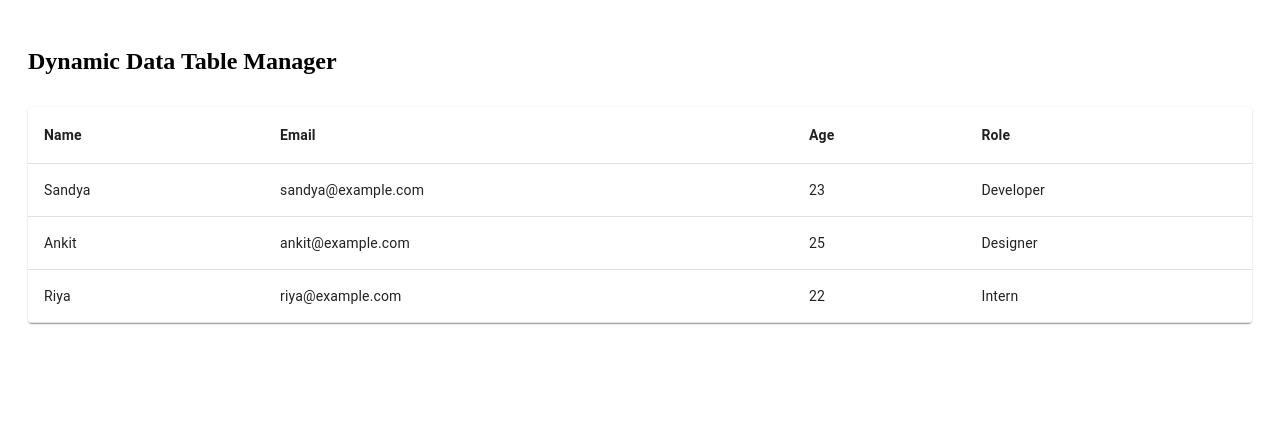
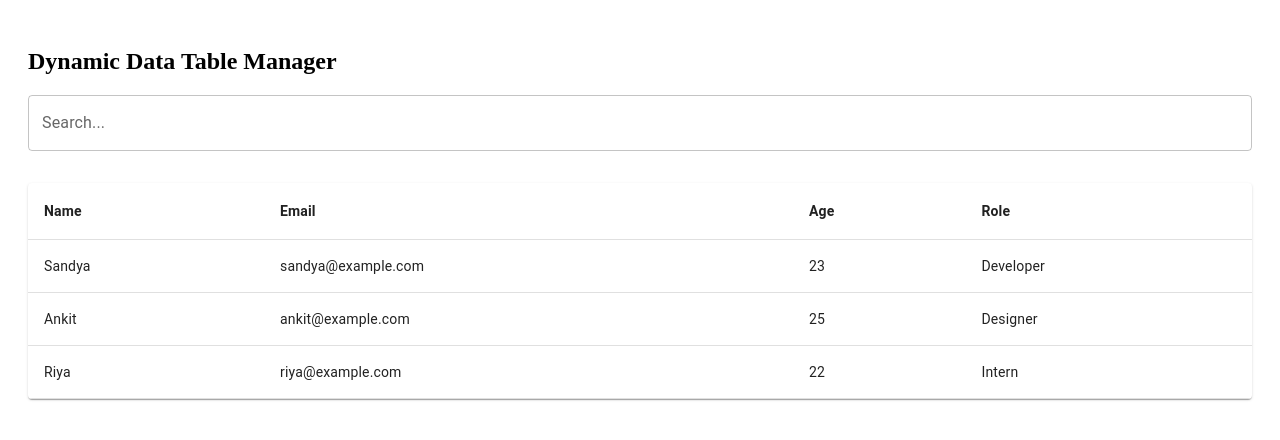
Before and after one commit to kuttysathya/Dynamic-data-table-manager, a Next.js app: page / in a window 1280 px wide. Shown: the top 440 px of the page. Built offline with nearby package versions, Linux system fonts and the light colour scheme.

Commit message:
feat: Added search & sorting for table data

```diff
--- a/app/components/DataTable.tsx
+++ b/app/components/DataTable.tsx
@@ -2,6 +2,8 @@
 
 import { useSelector } from "react-redux";
 import { RootState } from "../../redux/store";
+import { TextField } from "@mui/material";
+import { useState } from "react";
 import {
   Table,
   TableBody,
@@ -12,23 +14,75 @@ import {
   Paper,
 } from "@mui/material";
 
+type TableRowType = {
+  name: string;
+  email: string;
+  age: number;
+  role: string;
+  [key: string]: string | number;
+};
+
 export default function DataTable() {
-  const { data } = useSelector((state: RootState) => state.table);
+  const { data } = useSelector((state: RootState) => state.table) as {
+    data: TableRowType[];
+  };
+
+  const [search, setSearch] = useState("");
+  const [sortField, setSortField] = useState<string | null>(null);
+  const [sortOrder, setSortOrder] = useState<"asc" | "desc">("asc");
+
+  const handleSort = (field: string) => {
+    const newOrder =
+      sortField === field && sortOrder === "asc" ? "desc" : "asc";
+    setSortField(field);
+    setSortOrder(newOrder);
+  };
+
+  const filtered = data.filter((row) =>
+    Object.values(row).join(" ").toLowerCase().includes(search.toLowerCase())
+  );
+
+  const sortedData = [...filtered].sort((a, b) => {
+    if (!sortField) return 0;
+    const valA = a[sortField];
+    const valB = b[sortField];
+    if (valA < valB) return sortOrder === "asc" ? -1 : 1;
+    if (valA > valB) return sortOrder === "asc" ? 1 : -1;
+    return 0;
+  });
+
 
   return (
-    <TableContainer component={Paper} sx={{ mt: 4 }}>
+    <>
+      <TextField
+        label="Search..."
+        variant="outlined"
+        fullWidth
+        sx={{ mb: 2 }}
+        value={search}
+        onChange={(e) => setSearch(e.target.value)}
+      />
+      <TableContainer component={Paper} sx={{ mt: 2 }}>
         <Table>
           <TableHead>
             <TableRow>
-            <TableCell><strong>Name</strong></TableCell>
-            <TableCell><strong>Email</strong></TableCell>
-            <TableCell><strong>Age</strong></TableCell>
-            <TableCell><strong>Role</strong></TableCell>
+              <TableCell onClick={() => handleSort("name")} style={{ cursor: "pointer" }}>
+                <strong>Name</strong> {sortField === "name" && (sortOrder === "asc" ? "▲" : "▼")}
+              </TableCell>
+              <TableCell onClick={() => handleSort("email")} style={{ cursor: "pointer" }}>
+                <strong>Email</strong> {sortField === "email" && (sortOrder === "asc" ? "▲" : "▼")}
+              </TableCell>
+              <TableCell onClick={() => handleSort("age")} style={{ cursor: "pointer" }}> {sortField === "age" && (sortOrder === "asc" ? "▲" : "▼")}
+                <strong>Age</strong> {sortField === "age" && (sortOrder === "asc" ? "▲" : "▼")}
+              </TableCell>
+              <TableCell onClick={() => handleSort("role")} style={{ cursor: "pointer" }}> {sortField === "role" && (sortOrder === "asc" ? "▲" : "▼")}
+                <strong>Role</strong> {sortField === "age" && (sortOrder === "asc" ? "▲" : "▼")}
+              </TableCell>
             </TableRow>
           </TableHead>
 
           <TableBody>
-          {data.map((row, index) => (
+            {sortedData.map((row, index) => (
               <TableRow key={index}>
                 <TableCell>{row.name}</TableCell>
                 <TableCell>{row.email}</TableCell>
@@ -39,5 +93,6 @@ export default function DataTable() {
           </TableBody>
         </Table>
       </TableContainer>
+    </>
   );
 }
```
Lines whose indentation alone changed are shown as unchanged.
